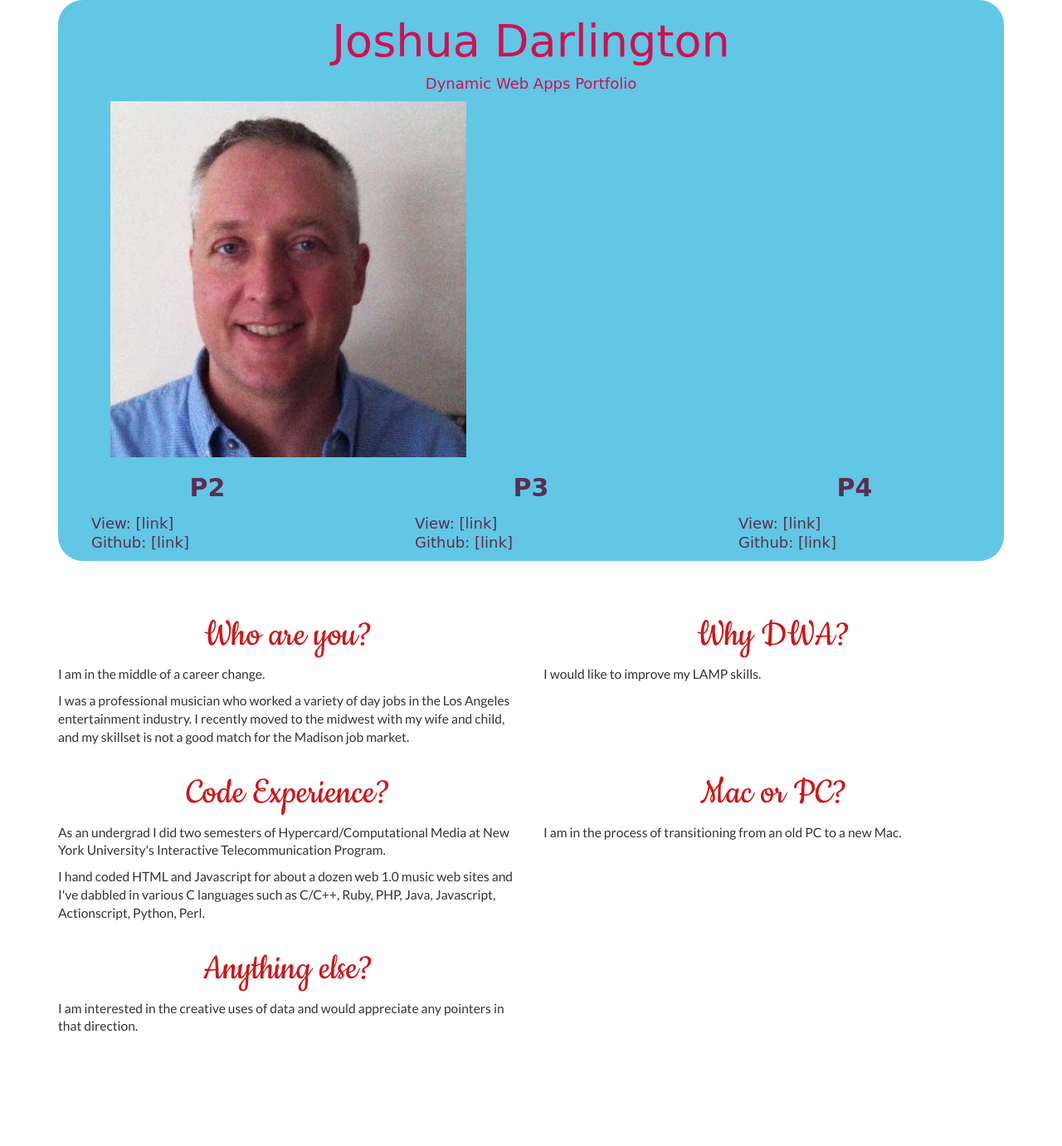
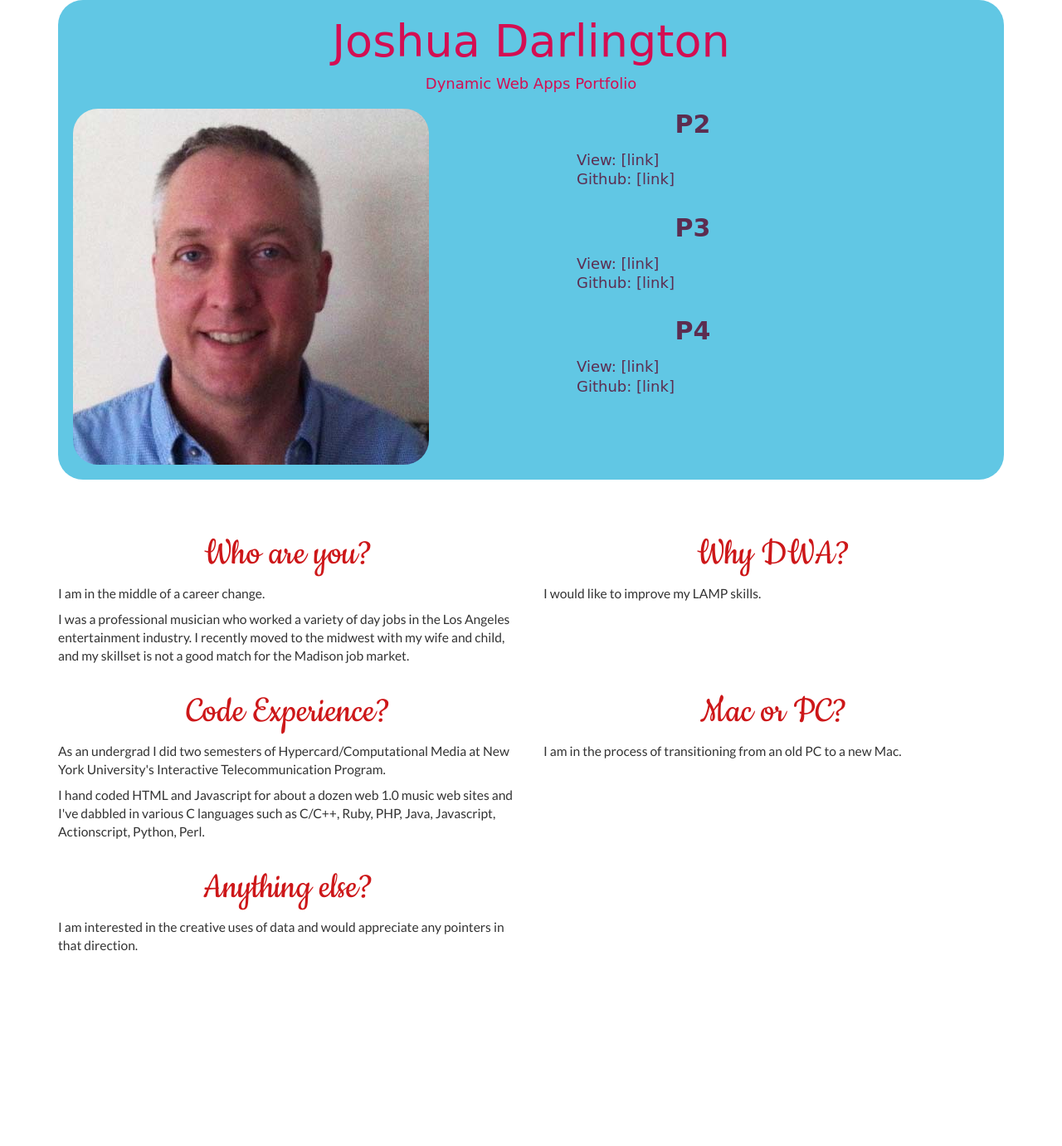
Before and after one commit to martian-warlord/p1, a PHP site: page / in a window 1280 px wide. Shown: the whole page at 83% size. After the commit the page ends 1146 px from the top, so only its background shows below. Run offline with PHP 8.4, Linux system fonts and the light colour scheme; some web fonts are replaced.

Commit message:
P links in column, image CSS tweeks around margin and rounding corners.

```diff
--- a/css/style.css
+++ b/css/style.css
@@ -45,10 +45,11 @@ font-size: 4em;
 img {
 display: block;
 max-width: 100%;
-height: auto;
-margin-top: .5em;
-margin-left: auto;
-margin-right: auto
+max-height: 80%;
+margin: 1em;
+-webkit-border-radius: 30px;
+-moz-border-radius: 30px;
+border-radius: 30px;
 }
 
 header {
@@ -70,6 +71,8 @@ text-align: center;
 
 }
 
+
+
 article {
 padding: 20px 0px 75px 0px;
 margin-top: 2em;
--- a/index.php
+++ b/index.php
@@ -35,12 +35,12 @@
 		<img  alt="Joshua Darlington Headshot" src="Images/Joshua-Darlington-Headshot.jpg" />
 
 		</div>
-</div>
+
 
 
 
 <nav>
-<div class="row">
+
 
 		<div  class="col-md-4 col-sm-4" >
 		<h2>P2</h2>
```
